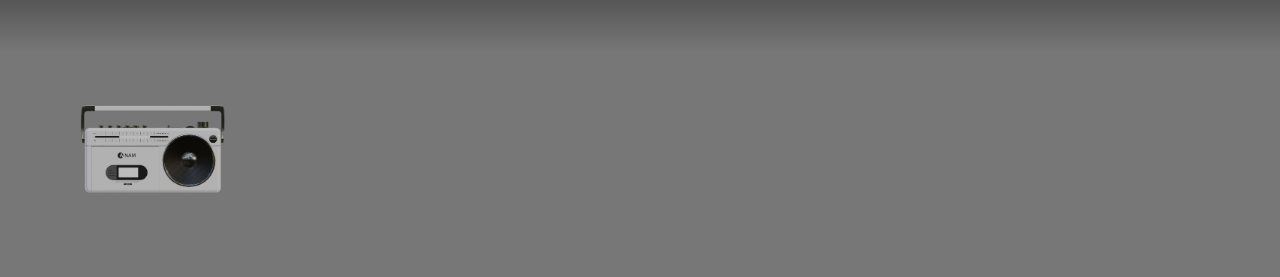
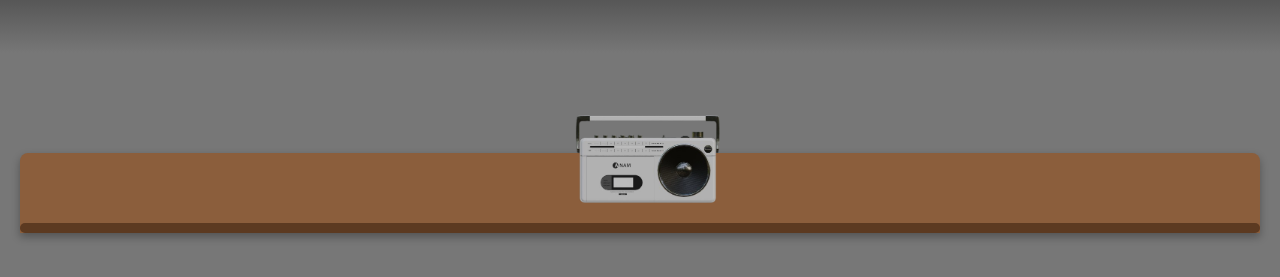
Before and after one commit to CautiousPear/Tech-Museum, a plain HTML site: page index.html in a window 1280 px wide. Shown: the part 141-418 px from the top of the page. Drawn offline with Linux system fonts and the light colour scheme.

Commit message:
Added display shelf css

```diff
--- a/style.css
+++ b/style.css
@@ -26,14 +26,52 @@ footer {
   text-align: left;
 }
 
+.shelf {
+  display: flex;
+  justify-content: center;
+  gap: 20px;
+  margin: 80px auto 20px;
+  height: 80px;
+  background: #8B5E3C;
+  border-top-left-radius: 8px;
+  border-top-right-radius: 8px;
+  box-shadow: 0 4px 8px rgba(0,0,0,0.3);
+  flex-wrap: wrap;
+  position: relative;
+}
+
+
+/* Bottom edge of shelf */
+.shelf::after {
+  content: "";
+  position: absolute;
+  bottom: 0;
+  left: 0;
+  width: 100%;
+  height: 10px;
+  background: #5C3A21;
+  border-radius: 5px;
+}
+
 .object {
-  width: 150px;      /* size of the preview image */
+  width: 250px; /* default size */
   height: auto;
   border-radius: 10px;
-  width: 250px;
-  height: auto
+  position: relative;
+  bottom: 70px; /* png pos in relation to bottom of shelf */
 }
 
 .object:hover {
   transform: translateY(-10px);
 }
+
+/* Adjustments for mobile */
+@media (max-width: 600px) {
+  .shelf {
+    gap: 10px;
+    padding-bottom: 30px;
+  }
+  .object {
+    width: 100px;
+  }
+}
```
